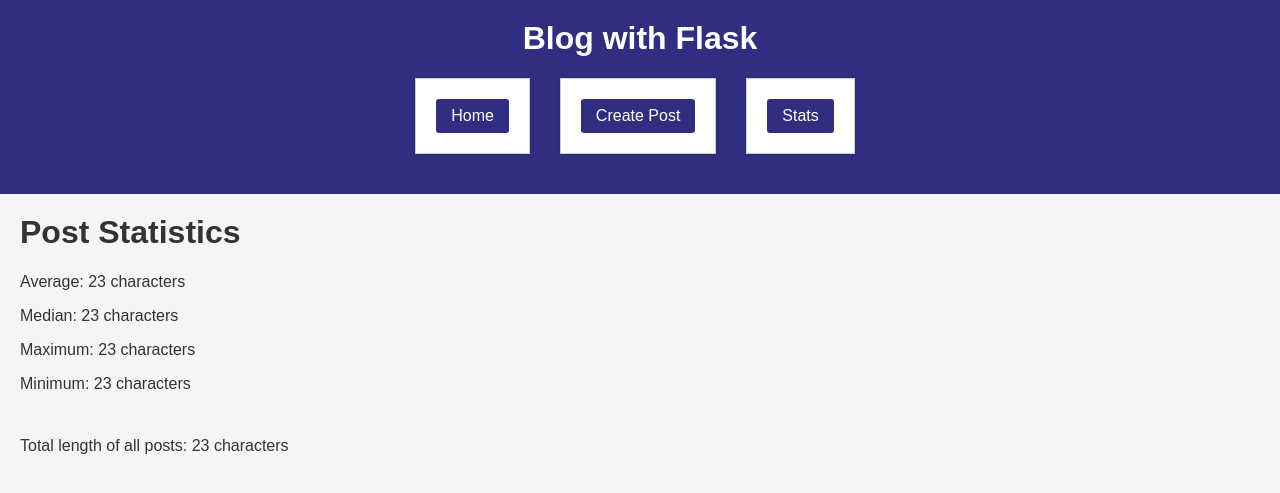
After one commit to MayaHA2512/SQAProject, a Flask app: page /stats in a window 1280 px wide. The commit adds this page. Shown: the top 493 px of the page. Run offline with Flask 3, Linux system fonts and the light colour scheme; tables that the repository leaves empty hold one stand-in row (values such as "Sample post").

Commit message:
Completed Step23 adding the stats functionality

```diff
--- a/app.py
+++ b/app.py
@@ -1,5 +1,6 @@
 from flask import Flask, render_template, request, redirect, url_for
 from models import BlogPost, db
+from statistics import median, mean
 
 app = Flask(__name__)
 app.config.from_object('config')  # Load configuration from config.py and particularly the DBMS URI
@@ -51,3 +52,16 @@
     db.session.delete(post)
     db.session.commit()
     return redirect(url_for("index"))
+
+@app.route("/stats")
+def stats():
+    post_lengths = BlogPost.get_post_lengths()
+
+    return render_template(
+        "stats.html",
+        average_length=mean(post_lengths),
+        median_length=median(post_lengths),
+        max_length=max(post_lengths),
+        min_length=min(post_lengths),
+        total_length=sum(post_lengths),
+    )
--- a/templates/base.html
+++ b/templates/base.html
@@ -12,7 +12,7 @@
             <ul>
                 <li><a href="{{ url_for('index') }}">Home</a></li>
                 <li><a href="{{ url_for('create_post_page') }}">Create Post</a></li>
-                <li><a href="#">Stats</a></li>
+                <li><a href="{{ url_for('stats') }}">Stats</a></li>
             </ul>
         </nav>
     </header>
--- /dev/null
+++ b/templates/stats.html
@@ -0,0 +1,11 @@
+{% set title = "Post Statistics" %}
+{% extends 'base.html' %}
+
+{% block content %}
+    <p>Average: {{ average_length|round(2) }} characters</p>
+    <p>Median: {{ median_length|round(2) }} characters</p>
+    <p>Maximum: {{ max_length|round(2) }} characters</p>
+    <p>Minimum: {{ min_length|round(2) }} characters</p>
+    <br>
+    <p>Total length of all posts: {{ total_length|round(2) }} characters</p>
+{% endblock %}
```
